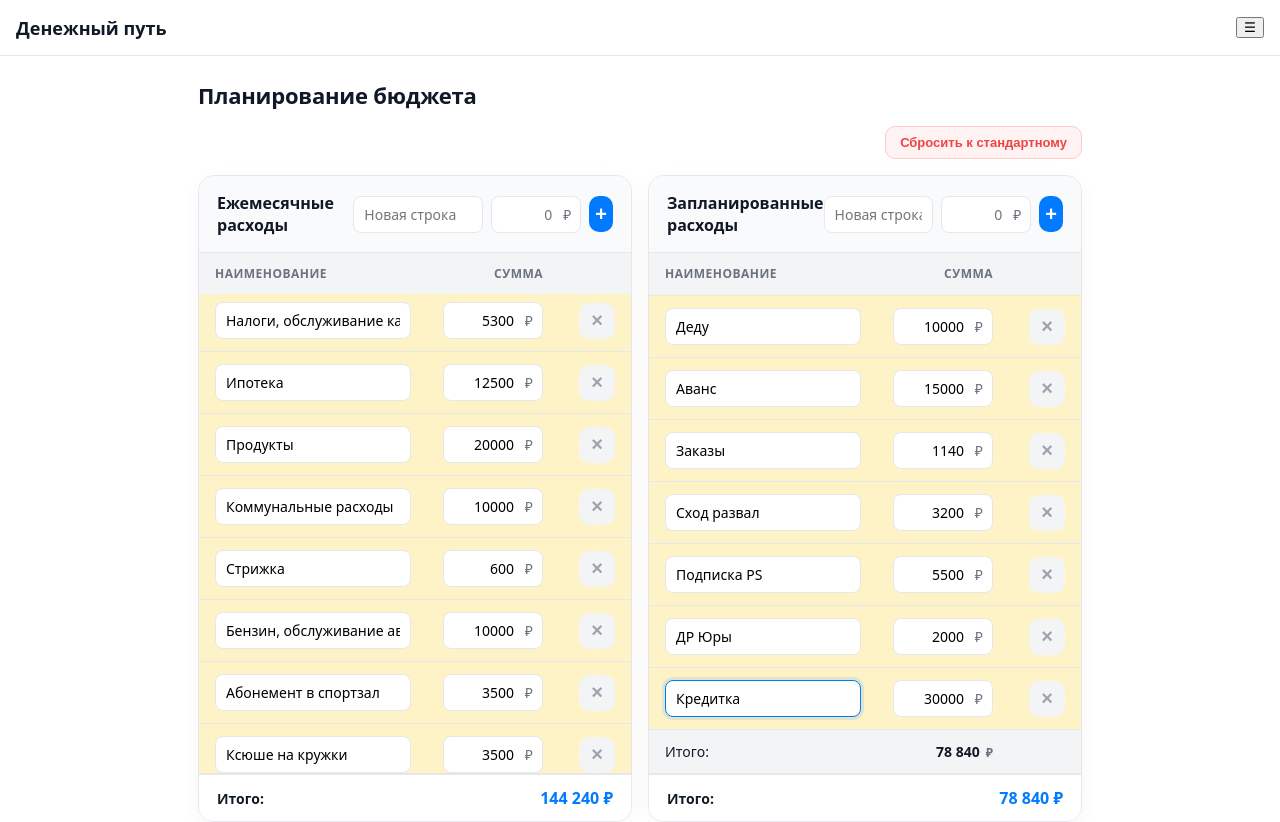
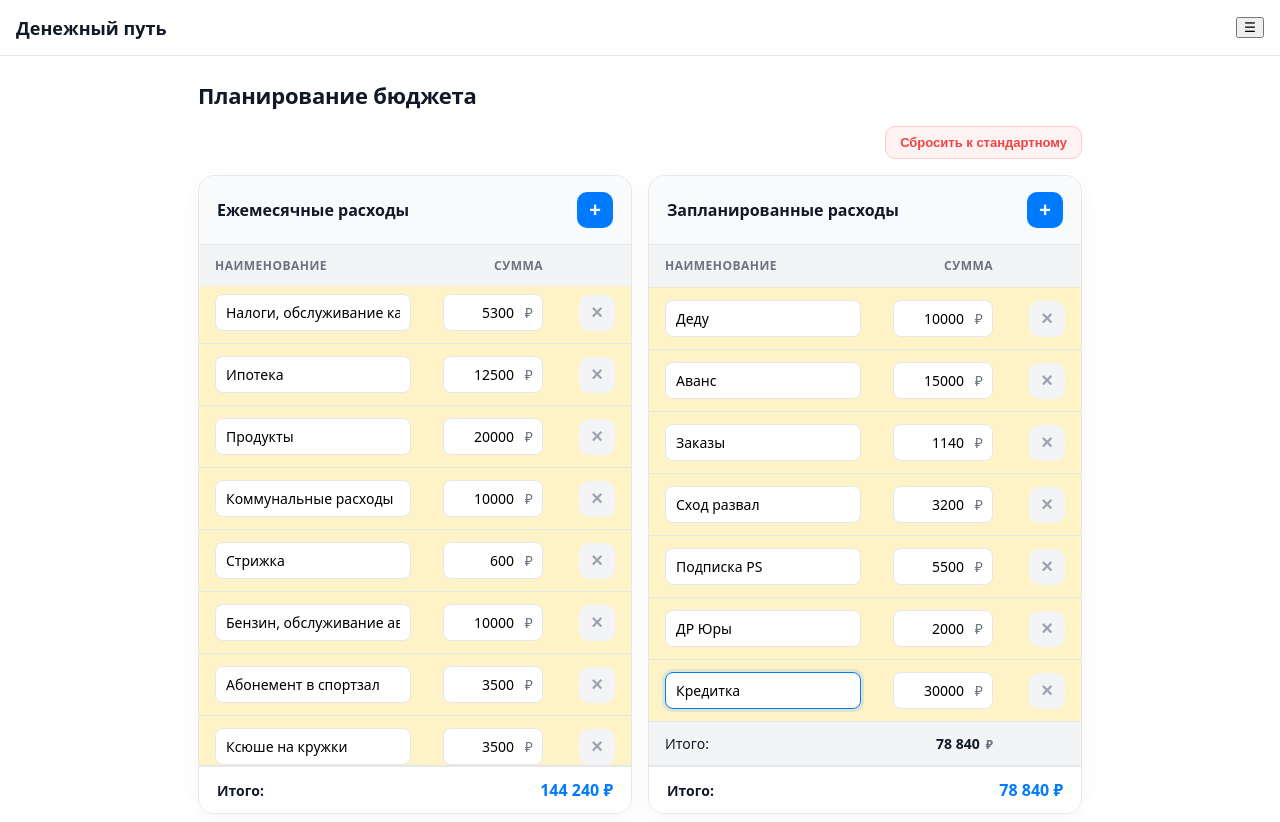
Before and after one commit to BOBAH1988/Money-Path, a React (Vite) app: page /Money-Path/budget in a window 1280 px wide. Shown: the top 822 px of the page. Built offline with nearby package versions, Linux system fonts and the light colour scheme.

Commit message:
убрал поля вверху, ввод строки появляется по нажатию +

```diff
--- a/package.json
+++ b/package.json
@@ -1,7 +1,7 @@
 {
   "name": "denegnyj-put",
   "private": true,
-  "version": "0.0.21",
+  "version": "0.0.22",
   "type": "module",
   "scripts": {
     "dev": "vite",
--- a/src/components/budget/BudgetTable.tsx
+++ b/src/components/budget/BudgetTable.tsx
@@ -21,17 +21,22 @@ export const BudgetTable = ({
   onAdd,
   onRemove,
 }: Props) => {
-  const [newName, setNewName] = useState('');
-  const [newAmount, setNewAmount] = useState('');
-
   const groupItems = items.filter((it) => it.group === group);
+  const [showAddRow, setShowAddRow] = useState(false);
+  const [nameForAdd, setNameForAdd] = useState('');
+  const [amountForAdd, setAmountForAdd] = useState('');
 
   const handleAdd = () => {
-    const amountNum = Number(newAmount.replace(/[^\d.,-]/g, '').replace(',', '.')) || 0;
-    if (!newName.trim()) return;
-    onAdd(group, newName.trim(), amountNum);
-    setNewName('');
-    setNewAmount('');
+    const amountNum = Number(
+      amountForAdd
+        .replace(/[^\d.,-]/g, '')
+        .replace(',', '.')
+    ) || 0;
+    if (!nameForAdd.trim()) return;
+    onAdd(group, nameForAdd.trim(), amountNum);
+    setNameForAdd('');
+    setAmountForAdd('');
+    setShowAddRow(false);
   };
 
   return (
@@ -39,26 +44,41 @@ export const BudgetTable = ({
       <div className="budget-card-header">
         <h2 className="budget-card-title">{title}</h2>
         <div className="budget-card-actions">
+          {!showAddRow ? (
+            <button
+              className="btn-add"
+              onClick={() => setShowAddRow(true)}
+              aria-label="Добавить строку"
+            >
+              +
+            </button>
+          ) : (
             <div className="add-row">
               <input
                 className="budget-input budget-input-sm"
-              value={newName}
-              onChange={(e) => setNewName(e.target.value)}
+                value={nameForAdd}
+                onChange={(e) => setNameForAdd(e.target.value)}
                 placeholder="Новая строка"
+                autoFocus
               />
               <div className="input-group input-group-sm">
                 <input
                   className="budget-input budget-input-amount budget-input-sm"
-                value={newAmount}
-                onChange={(e) => setNewAmount(e.target.value)}
+                  value={amountForAdd}
+                  onChange={(e) => setAmountForAdd(e.target.value)}
                   placeholder="0"
                 />
                 <span className="input-suffix">₽</span>
               </div>
-            <button className="btn-add" onClick={handleAdd} aria-label="Добавить строку">
+              <button
+                className="btn-add"
+                onClick={handleAdd}
+                aria-label="Добавить строку"
+              >
                 +
               </button>
             </div>
+          )}
         </div>
       </div>
 
```
Also changed, not shown: 1 other file (tests, documents, lock files or other folders). Lines whose indentation alone changed are shown as unchanged.
